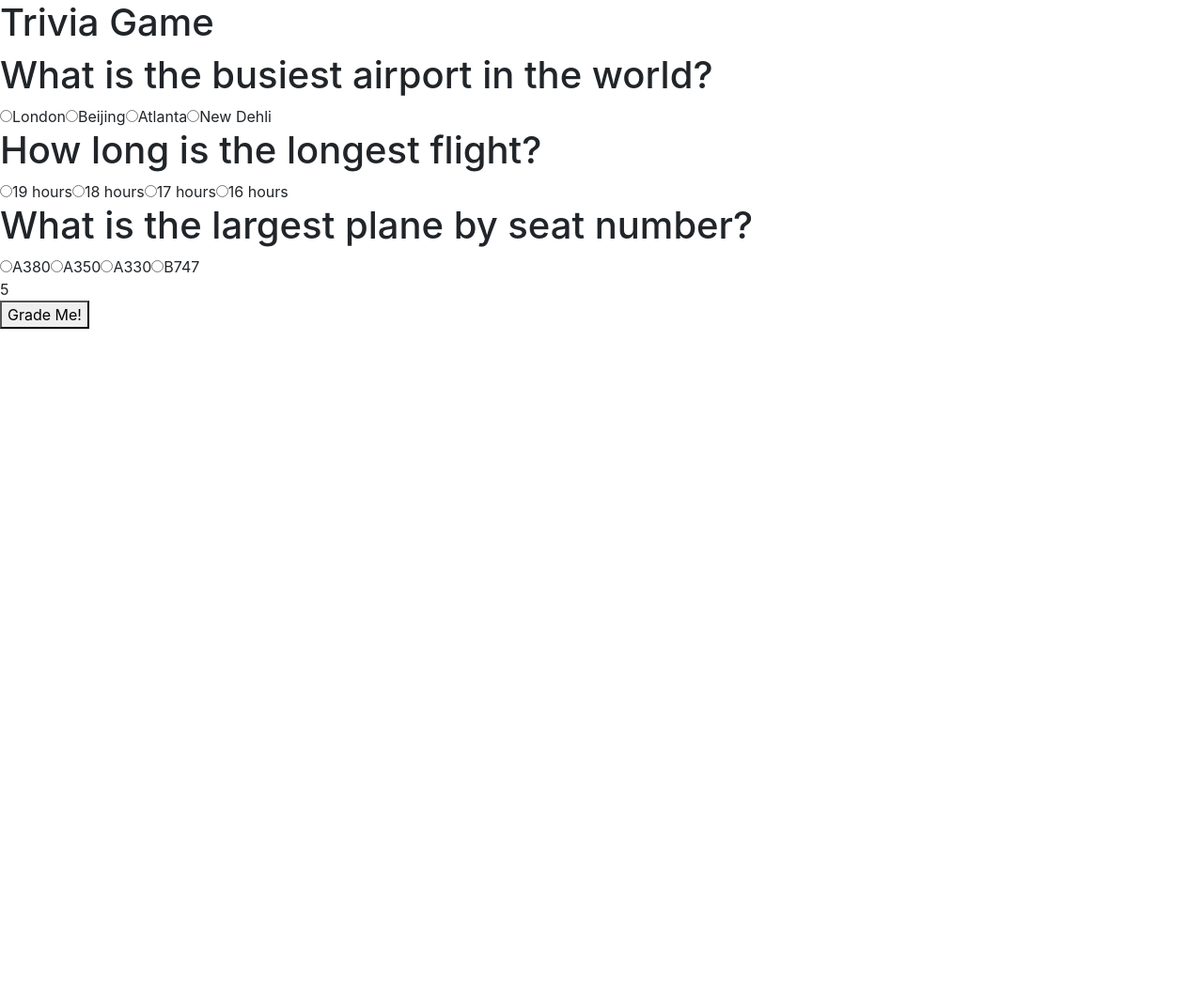
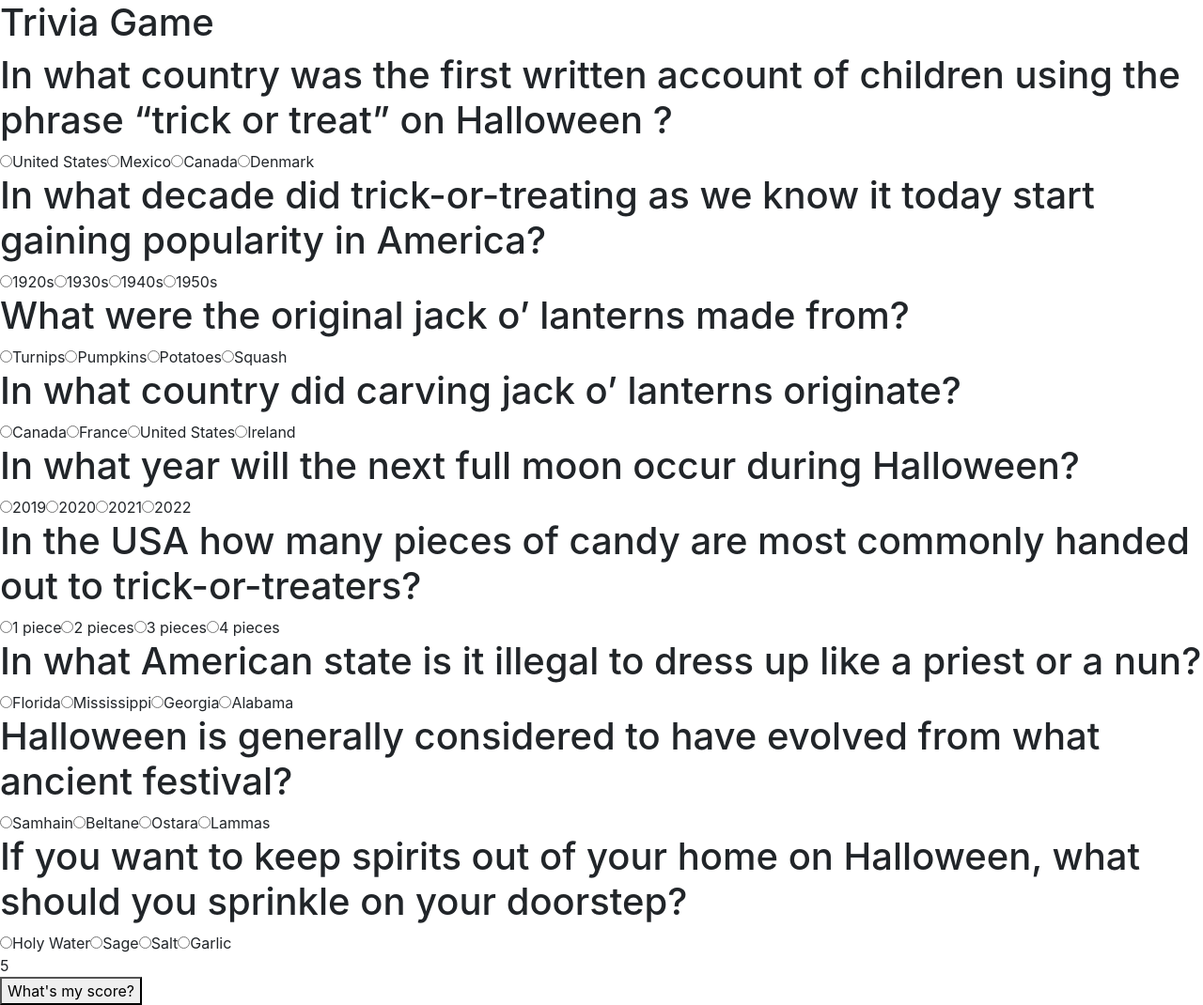
Before and after one commit to gwyscaver/TriviaGame, a plain HTML site: page index.html in a window 1280 px wide. Shown: the whole page at 94% size. Before the commit the page ends 800 px from the top, so only its background shows below. Drawn offline with nearby package versions, Linux system fonts and the light colour scheme.

Commit message:
completed trivia questions

```diff
--- a/assets/javascript/app.js
+++ b/assets/javascript/app.js
@@ -1,20 +1,44 @@
 
 
 var questions = [{
-        question: "What is the busiest airport in the world?",
-        answers: ["London", "Beijing", "Atlanta", "New Dehli"]
+        question: "In what country was the first written account of children using the phrase “trick or treat” on Halloween ?",
+        answers: ["United States", "Mexico", "Canada", "Denmark"]
     },
     {
-        question: "How long is the longest flight?",
-        answers: ["19 hours", "18 hours", "17 hours", "16 hours"]
+        question: "In what decade did trick-or-treating as we know it today start gaining popularity in America?",
+        answers: ["1920s", "1930s", "1940s", "1950s"]
     },
     {
-        question: "What is the largest plane by seat number?",
-        answers: ["A380", "A350", "A330", "B747"]
+        question: "What were the original jack o’ lanterns made from?",
+        answers: ["Turnips", "Pumpkins", "Potatoes", "Squash"]
+    },
+    {
+        question: "In what country did carving jack o’ lanterns originate?",
+        answers: ["Canada", "France", "United States", "Ireland"]
+    },
+    {
+        question: "In what year will the next full moon occur during Halloween?",
+        answers: ["2019", "2020", "2021", "2022"]
+    },
+    {
+        question: "In the USA how many pieces of candy are most commonly handed out to trick-or-treaters?",
+        answers: ["1 piece", "2 pieces", "3 pieces", "4 pieces"]
+    },
+    {
+        question: "In what American state is it illegal to dress up like a priest or a nun?",
+        answers: ["Florida", "Mississippi", "Georgia", "Alabama"]
+    },
+    {
+        question: "Halloween is generally considered to have evolved from what ancient festival?",
+        answers: ["Samhain", "Beltane", "Ostara", "Lammas" ]
+    },
+    {
+        question: "If you want to keep spirits out of your home on Halloween, what should you sprinkle on your doorstep?",
+        answers: ["Holy Water", "Sage", "Salt", "Garlic"]
     },
 ]
 
-var corrAnswers = ["London", "19 hours", "A380"]
+var corrAnswers = ["Canada", "1930s", "Turnips", "Ireland", "2020", "2 pieces", "Alabama", "Samhain"]
 
 // make radio buttons out of an answer list, be sure to give each button a value
 function makeRadioButtons(answerList, questionID) {
--- a/index.html
+++ b/index.html
@@ -15,7 +15,7 @@
 
     <div class = "questions"></div>
     <div id="timer"></div>
-    <button onclick="gradeTest();" id="gradeButton">Grade Me!</button>
+    <button onclick="gradeTest();" id="gradeButton">What's my score?</button>
     <div id="score"></div>
 
     <!-- Optional JavaScript -->
```
